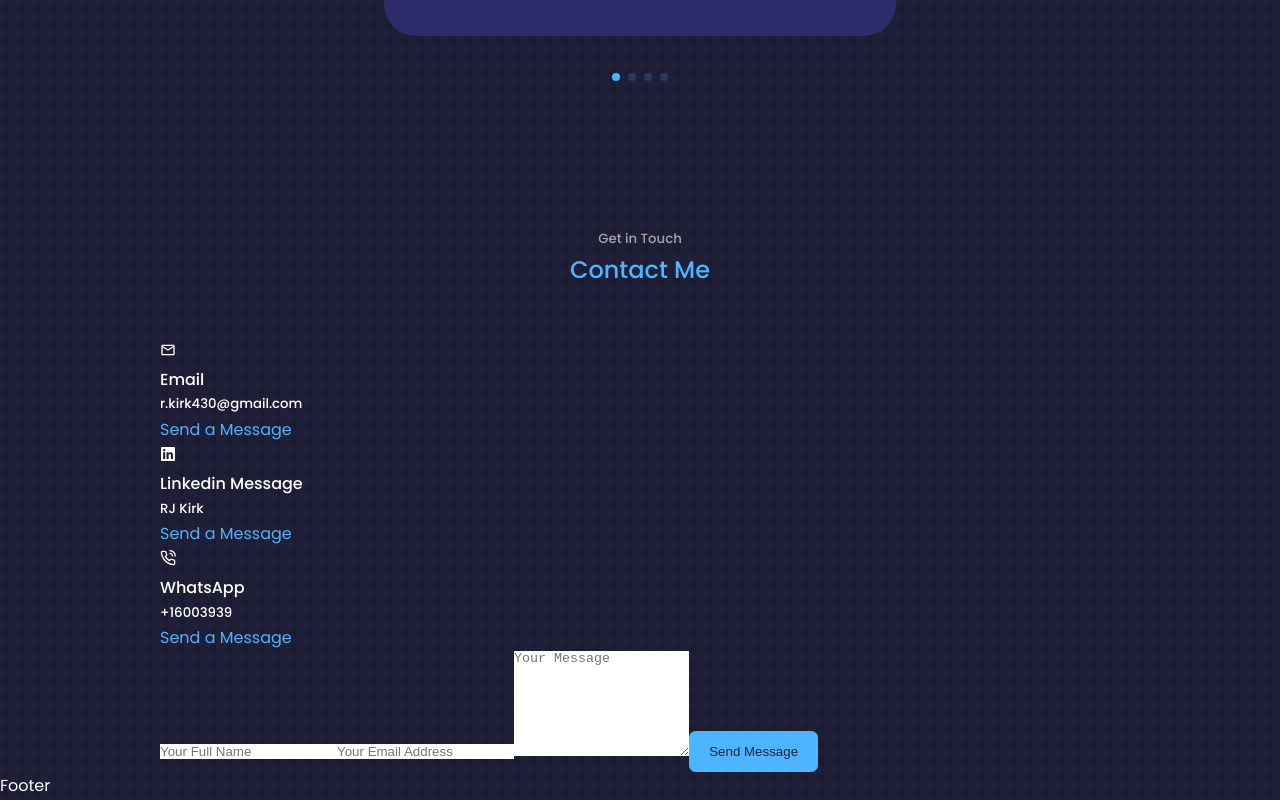
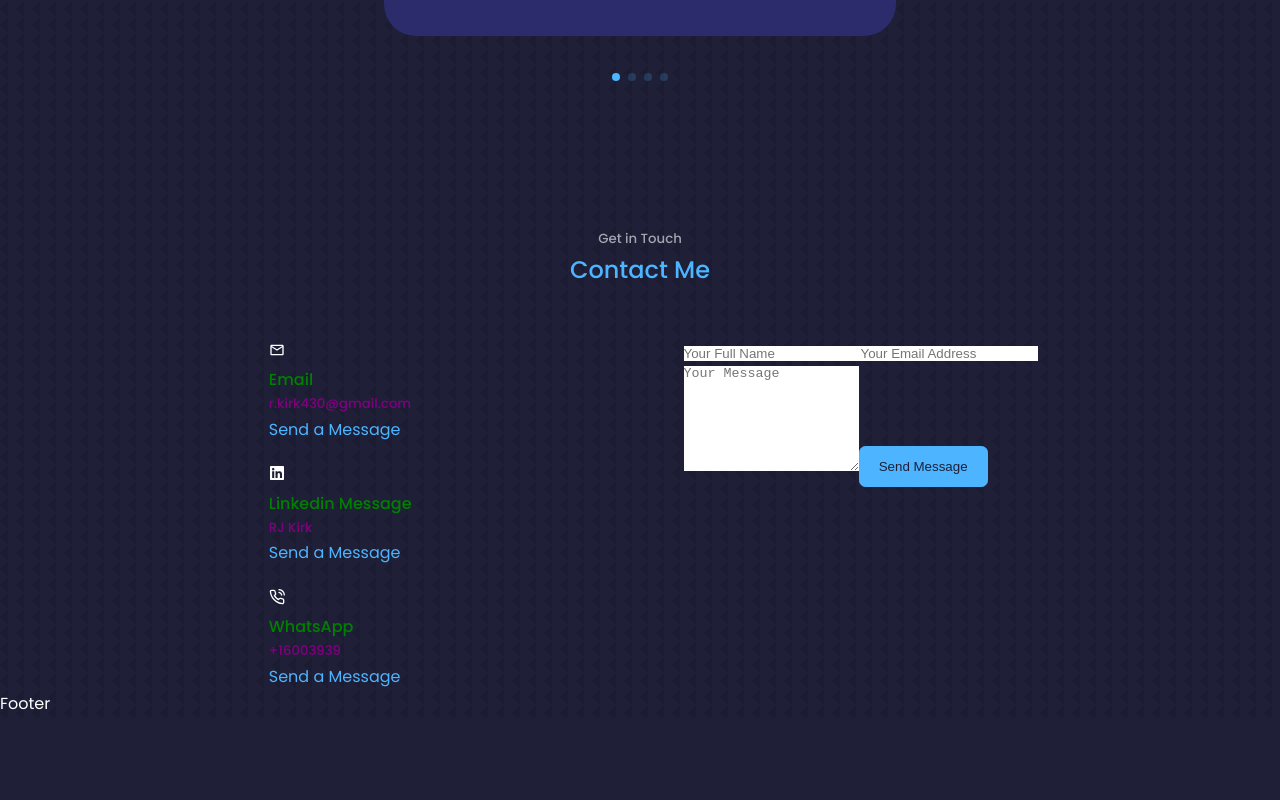
Before and after one commit to rkirk430/portfolio-website, a React (Create React App) app: page / in a window 1280 px wide. Shown: the part 4431-5231 px from the top of the page. After the commit the page ends 5148 px from the top, so only its background shows below. Built offline with nearby package versions, Linux system fonts and the light colour scheme.

Commit message:
Contact Options CSS Styling

```diff
--- a/src/components/contact/contact.css
+++ b/src/components/contact/contact.css
@@ -0,0 +1,25 @@
+.container.contact__container {
+    width: 58%; /* Sets total width of container. Lower # = more in the middle */
+    display: grid; /* Sets up grid-templates */
+    grid-template-columns: 30% 58%; /* Email/Phone containers will take up 30% of the width and the contact form will take up 58% */
+    gap: 12rem; /* Sets the gap between the two columns. Lower #rem = closer together */
+}
+
+.contact__options {
+    display: flex;
+    /* flex-direction = column sets each "contact option" to be below the other instead of across */
+    flex-direction: column;
+    gap: 1.2rem;
+
+
+}
+
+.contact__options h4 {
+    color: green;
+
+}
+
+.contact__options h5 {
+    color: purple;
+
+}
```
